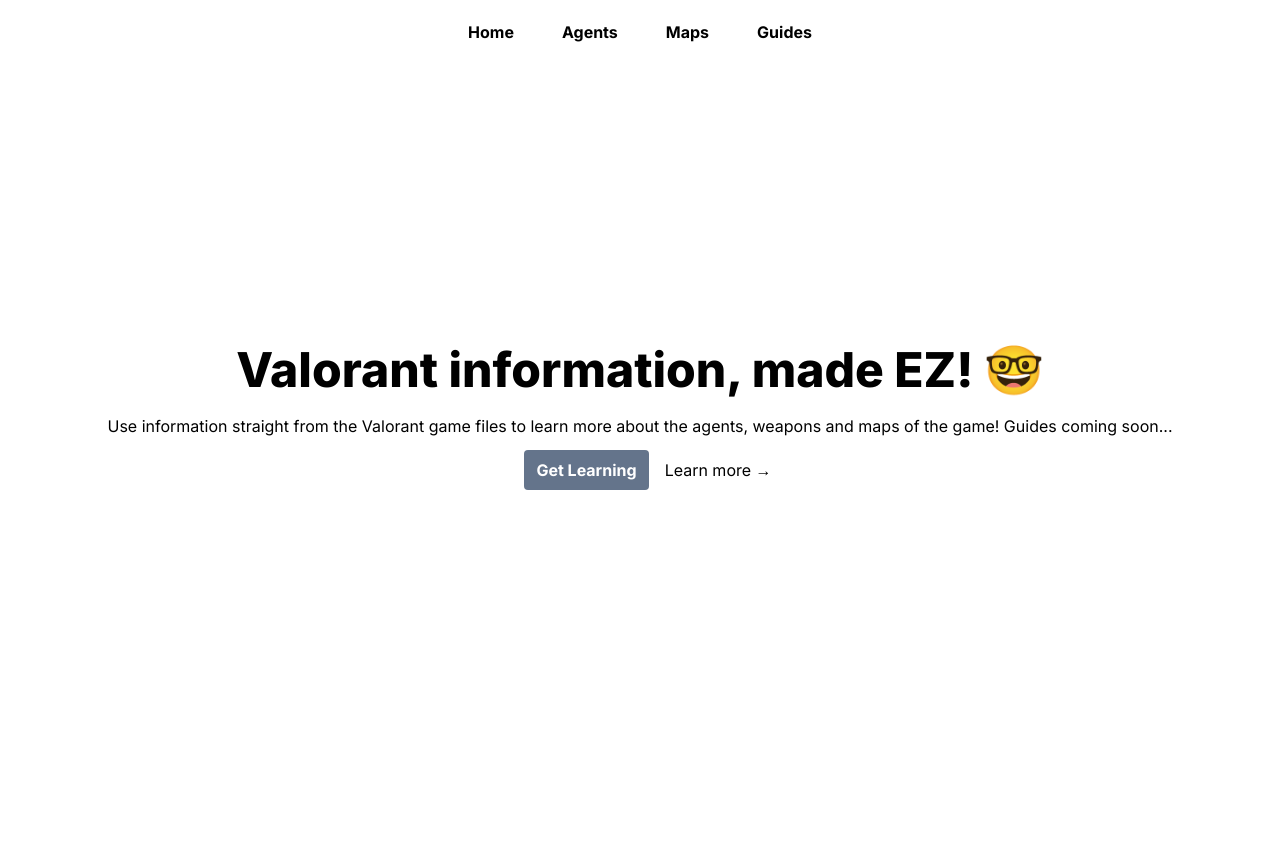
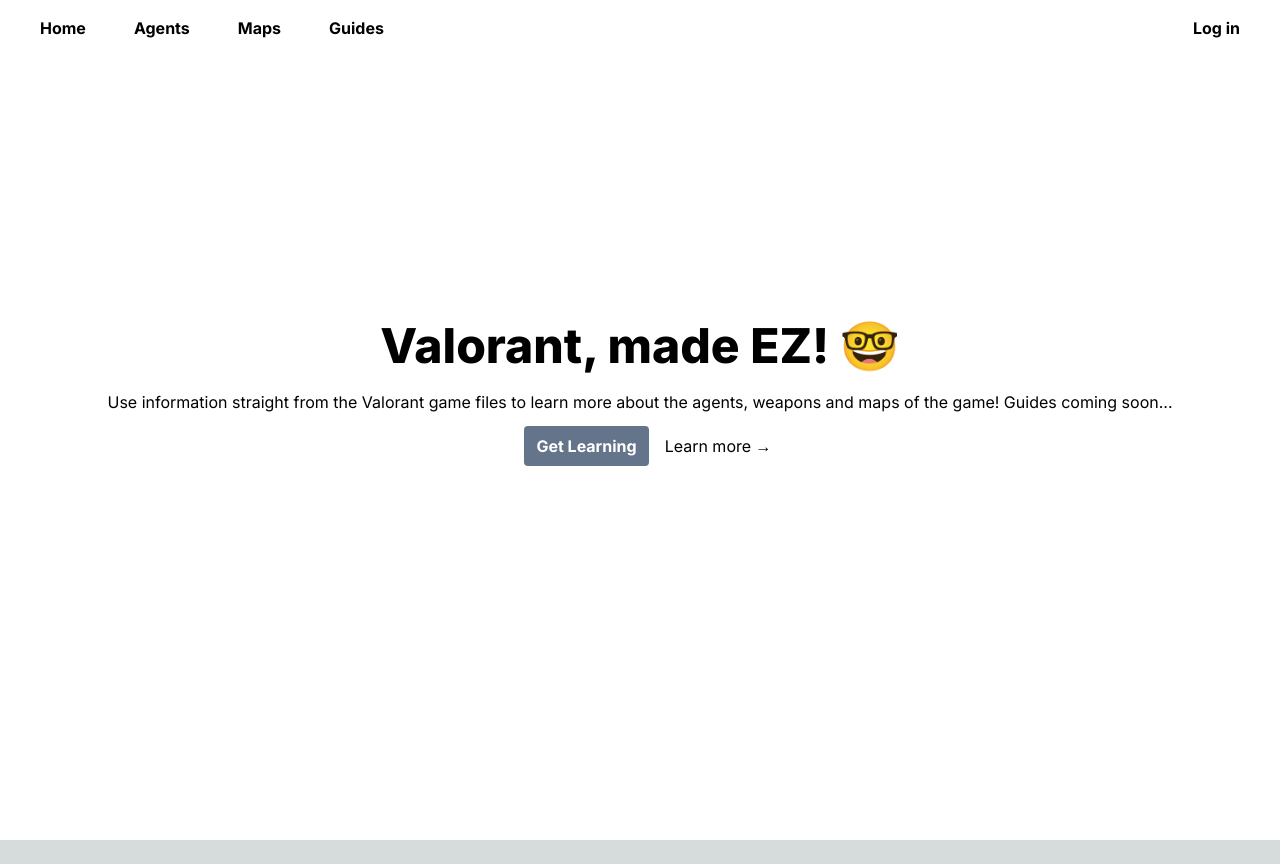
Before and after one commit to ffirgin/valo-ez, a Next.js app: page / in a window 1280 px wide. After the commit the page ends 840 px from the top, so only its background shows below. Built offline with nearby package versions, Linux system fonts and the light colour scheme; no server answers.

Commit message:
adding clerk to nextjs for auth and updating navbar to include condtional login/iuser buttons

```diff
--- a/package.json
+++ b/package.json
@@ -9,6 +9,7 @@
     "lint": "next lint"
   },
   "dependencies": {
+    "@clerk/nextjs": "^4.29.5",
     "@react-three/fiber": "^8.13.7",
     "@types/node": "20.5.4",
     "@types/react": "18.2.21",
@@ -17,7 +18,7 @@
     "eslint": "8.47.0",
     "eslint-config-next": "13.4.19",
     "gsap": "^3.12.2",
-    "next": "13.4.19",
+    "next": "^14.1.0",
     "next-auth": "^4.23.2",
     "postcss": "8.4.28",
     "react": "18.2.0",
--- a/src/app/api/auth/login.tsx
+++ /dev/null
@@ -1,20 +0,0 @@
-import { NextApiRequest, NextApiResponse } from "next";
-import { signIn } from "@/auth";
-
-export default async function handler(
-  req: NextApiRequest,
-  res: NextApiResponse
-) {
-  try {
-    const { email, password } = req.body;
-    await signIn("credentials", { email, password });
-
-    res.status(200).json({ success: true });
-  } catch (error:any) {
-    if (error.type === "CredentialsSignin") {
-      res.status(401).json({ error: "Invalid credentials." });
-    } else {
-      res.status(500).json({ error: "Something went wrong." });
-    }
-  }
-}
--- a/src/app/components/navbar.tsx
+++ b/src/app/components/navbar.tsx
@@ -1,4 +1,7 @@
+"use client";
+
 import Link from "next/link";
+import { SignIn, UserButton, useUser } from "@clerk/nextjs";
 import Image from "next/image";
 import Logo from "../../../public/VEZ-logos_transparent.png";
 
@@ -22,12 +25,13 @@ const menuItems = [
 ];
 
 const NavBar = () => {
+  const { user, isLoaded } = useUser();
   const displayMenu = () => {
     return menuItems.map((item) => (
       <Link
         key={item.menu}
         href={item.link}
-        className="hover:text-white hover:drop-shadow font-bold py-5 px-2 rounded mx-4"
+        className="hover:text-slate-500 hover:drop-shadow font-bold py-5 px-2 rounded mx-4"
       >
         {item.menu}
       </Link>
@@ -36,8 +40,20 @@ const NavBar = () => {
 
   return (
     <>
-      <div className="bg-white text-black flex justify-center items-center">
-        <div className="flex justify-center ">{displayMenu()}</div>
+      <div className="flex justify-between bg-white text-black">
+        <div className="ml-4 mt-4">{displayMenu()}</div>
+        <div className="mr-4 mt-4">
+          {isLoaded && user ? (
+            <UserButton afterSignOutUrl="/" />
+          ) : (
+            <Link
+              className="hover:text-slate-500 hover:drop-shadow font-bold py-5 px-2 rounded mx-4"
+              href="/login"
+            >
+              Log in
+            </Link>
+          )}
+        </div>
       </div>
     </>
   );
--- a/src/app/layout.tsx
+++ b/src/app/layout.tsx
@@ -3,6 +3,7 @@ import type { Metadata } from "next";
 import { Inter } from "next/font/google";
 import { Poppins } from "next/font/google";
 import NavBar from "./components/navbar";
+import { ClerkProvider } from "@clerk/nextjs";
 
 const inter = Inter({ subsets: ["latin"] });
 const poppins = Poppins({ subsets: ["latin"], weight: "600" });
@@ -18,11 +19,13 @@ export default function RootLayout({
   children: React.ReactNode;
 }) {
   return (
+    <ClerkProvider>
       <html lang="en">
         <body className={inter.className}>
           <NavBar />
           {children}
         </body>
       </html>
+    </ClerkProvider>
   );
 }
--- a/src/app/login/page.tsx
+++ b/src/app/login/page.tsx
@@ -1,55 +1,10 @@
-"use client";
-
-import { FormEvent } from "react";
-import { usePathname } from "next/navigation";
+import { SignIn } from "@clerk/nextjs";
+import React from "react";
 
 export default function LoginPage() {
-  const router = usePathname();
-
-  async function handleSubmit(event: FormEvent<HTMLFormElement>) {
-    event.preventDefault();
-
-    const formData = new FormData(event.currentTarget);
-    const email = formData.get("email");
-    const password = formData.get("password");
-
-    const response = await fetch("/api/auth/login", {
-      method: "POST",
-      headers: { "Content-Type": "application/json" },
-      body: JSON.stringify({ email, password }),
-    });
-
-    if (response.ok) {
-      router.push("/profile");
-    } else {
-      //error handling
-    }
-  }
-
   return (
-    <main className="bg-white text-black h-screen justify-center items-center">
-      <div className="text-center">Login to your Account</div>
-      <div className="flex justify-center items-center">
-        <form className="flex flex-col" onSubmit={handleSubmit}>
-          <input
-            className="border border-black rounded-sm my-4"
-            type="email"
-            name="email"
-            placeholder="Email"
-            required
-          />
-          <input
-            className="border border-black rounded-sm my-4"
-            type="password"
-            name="password"
-            placeholder="Password"
-            required
-          />
-          <button className="border border-black rounded-sm my-4" type="submit">
-            Login
-          </button>
-        </form>
-      </div>
-    </main>
+    <div className="bg-white h-screen flex justify-center items-center">
+      <SignIn />
+    </div>
   );
 }
--- a/src/app/page.tsx
+++ b/src/app/page.tsx
@@ -6,7 +6,7 @@ export default function Home() {
       <div className="flex flex-col items-center cursor-default">
         <h1 className="text-5xl font-extrabold text-center">
           {" "}
-          Valorant information, made EZ! 🤓{" "}
+          Valorant, made EZ! 🤓{" "}
         </h1>
         <p className="pt-5 text-center">
           Use information straight from the Valorant game files to learn more
```
Also changed, not shown: src/middleware.ts (added, +9 -0 lines), 2 other files (tests, documents, lock files or other folders). Lines whose indentation alone changed are shown as unchanged.
